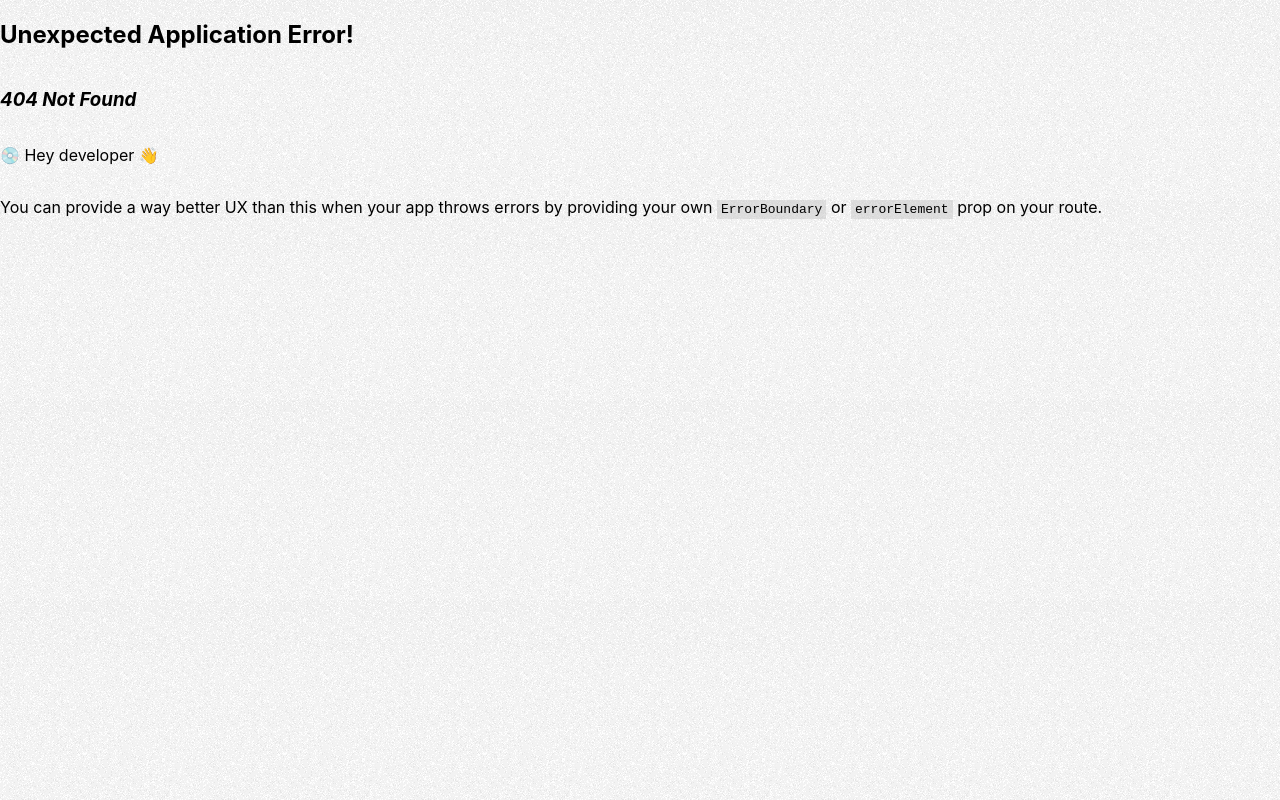
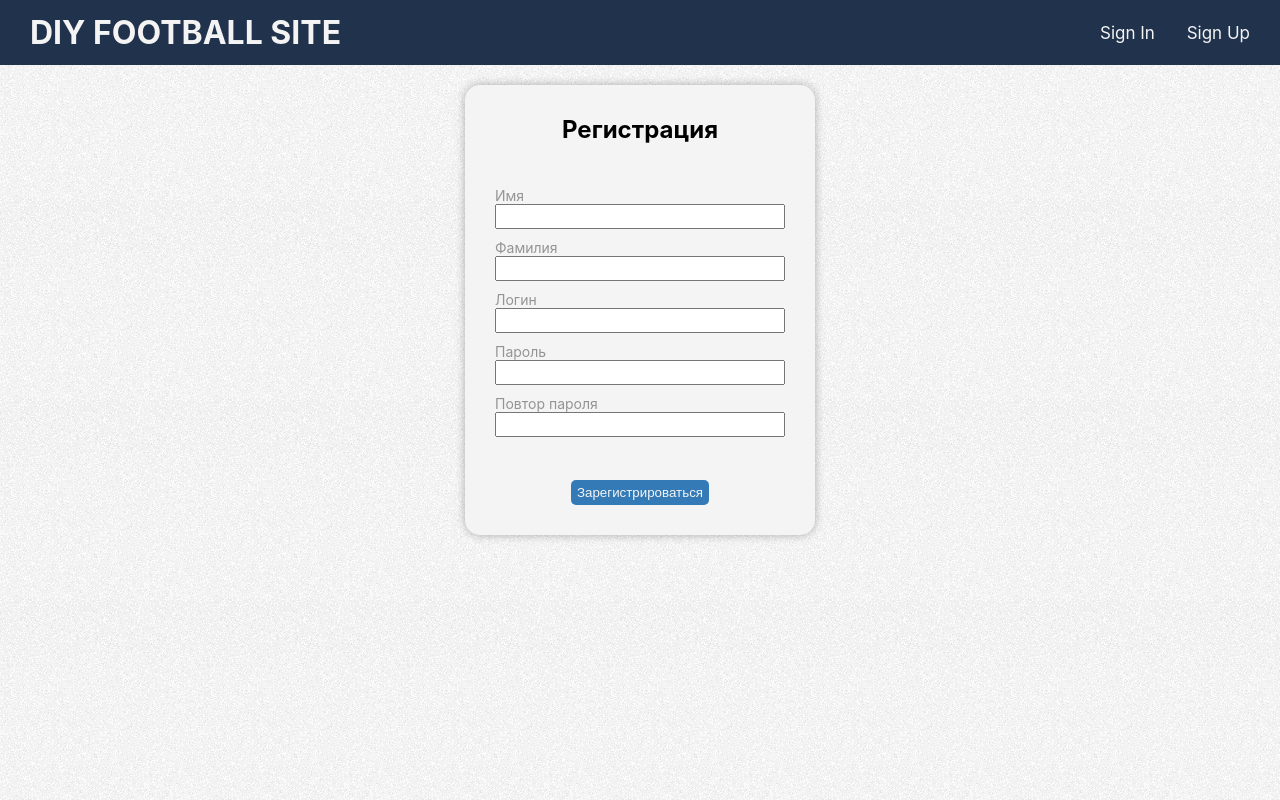
Before and after one commit to Alekrisun/Leagues, a React (Vite) app in the folder src/fe/: page /signup in a window 1280 px wide. Before the commit this address had no page. Built offline with nearby package versions, Linux system fonts and the light colour scheme.

Commit message:
feat: add signup layout

```diff
--- a/src/fe/package.json
+++ b/src/fe/package.json
@@ -13,6 +13,7 @@
     "@types/react-router": "^5.1.20",
     "eslint-config-prettier": "^9.1.0",
     "eslint-plugin-prettier": "^5.2.1",
+    "js-cookie": "^3.0.5",
     "react": "^18.3.1",
     "react-dom": "^18.3.1",
     "react-icons": "^5.3.0",
--- a/src/fe/src/components/header/header.tsx
+++ b/src/fe/src/components/header/header.tsx
@@ -1,3 +1,4 @@
+import { Link } from 'react-router';
 import styles from '../layout/layout.module.css';
 
 export default function Header() {
@@ -6,8 +7,12 @@ export default function Header() {
       <div className={styles.headerContainer}>
         <h1 className={styles.siteHeading}>diy football site</h1>
         <div className={styles.headerBtnsWrapper}>
-          <button className={styles.headerBtn}>Login</button>
-          <button className={styles.headerBtn}>Sign Up</button>
+          <Link to="/signin" className={styles.headerBtn}>
+            Sign In
+          </Link>
+          <Link to="/signup" className={styles.headerBtn}>
+            Sign Up
+          </Link>
         </div>
       </div>
     </header>
--- a/src/fe/src/components/layout/layout.module.css
+++ b/src/fe/src/components/layout/layout.module.css
@@ -31,6 +31,10 @@
   .headerBtn:hover {
     cursor: pointer;
   }
+  .siteHeading:hover::before,
+  .headerBtn:hover::before {
+    width: 100%;
+  }
 }
 
 .siteHeading::before,
@@ -43,13 +47,6 @@
   width: 0;
   background-color: var(--diys-name-color);
   transition: 0.2s ease-in-out;
-}
-
-@media (pointer: fine) {
-  .siteHeading:hover::before,
-  .headerBtn:hover::before {
-    width: 100%;
-  }
 }
 
 .headerBtnsWrapper {
@@ -65,6 +62,7 @@
   font-size: 17px;
   border: none;
   background-color: transparent;
+  text-decoration: none;
 }
 
 .main {
--- a/src/fe/src/components/layout/layout.tsx
+++ b/src/fe/src/components/layout/layout.tsx
@@ -10,7 +10,7 @@ export default function Layout() {
       <main className={styles.main}>
         <Outlet />
       </main>
-      <Footer />
+      {/* <Footer /> */}
     </>
   );
 }
--- /dev/null
+++ b/src/fe/src/components/signin/signin.module.css
@@ -0,0 +1,5 @@
+.bg {
+  width: 100vw;
+  height: 100vh;
+  background-color: rgba(255, 255, 255, 0.2);
+}
--- /dev/null
+++ b/src/fe/src/components/signup/signup.module.css
@@ -0,0 +1,68 @@
+.signupForm {
+  display: flex;
+  flex-direction: column;
+  align-items: center;
+  justify-content: space-between;
+  width: 350px;
+  height: 450px;
+  margin: 0 auto;
+  padding: 30px;
+  background-color: var(--diys-box-table-column-color);
+  box-shadow: 0px 0px 10px rgba(0, 0, 0, 0.3);
+  border-radius: 15px;
+}
+
+.heading {
+  margin: 0;
+}
+
+.inputWrapper {
+  display: flex;
+  flex-direction: column;
+  align-items: flex-start;
+  width: 100%;
+  gap: 10px;
+}
+
+.label {
+  position: relative;
+  display: flex;
+  flex-direction: column;
+  width: 100%;
+  font-size: 14px;
+  color: var(--diys-box-table-cell-lighted);
+}
+
+.input {
+  height: 25px;
+}
+
+.invalidInput {
+  border-color: red;
+  outline-color: red;
+}
+
+.error {
+  position: absolute;
+  top: 45px;
+  left: 2px;
+  font-size: 8px;
+  color: red;
+}
+
+.button {
+  height: 25px;
+  color: var(--diys-name-color);
+  background-color: var(--diys-btn-bg-color);
+  border: none;
+  border-radius: 5px;
+  transition: 0.2s ease-in-out;
+}
+
+@media (pointer: fine) {
+  .button:hover {
+    cursor: pointer;
+    background-color: var(--diys-btn-hover-bg-color);
+    box-shadow: 0px 0px 10px rgba(0, 0, 0, 0.3);
+  }
+}
--- /dev/null
+++ b/src/fe/src/components/signup/signup.tsx
@@ -0,0 +1,146 @@
+import { useNavigate } from 'react-router';
+import styles from './signup.module.css';
+import { FormEvent, useState } from 'react';
+
+export default function SignUp() {
+  const [nameInput, setNameInput] = useState('');
+  const [lastNameInput, setLastNameInput] = useState('');
+  const [loginInput, setLoginInput] = useState('');
+  const [passwordInput, setPasswordInput] = useState('');
+  const [rPasswordInput, setRPasswordInput] = useState('');
+  const [validationErrors, setValidationErrors] = useState<string[]>([]);
+  const navigate = useNavigate();
+
+  const validateInput = () => {
+    let validationError = false;
+
+    if (nameInput.trim() === '') {
+      setValidationErrors((prevErrors) => [...prevErrors, 'name']);
+      validationError = true;
+    }
+    if (!lastNameInput.trim()) {
+      setValidationErrors((prevErrors) => [...prevErrors, 'lastname']);
+      validationError = true;
+    }
+    if (!loginInput.trim()) {
+      setValidationErrors((prevErrors) => [...prevErrors, 'login']);
+      validationError = true;
+    }
+    if (passwordInput.length < 6) {
+      setValidationErrors((prevErrors) => [...prevErrors, 'password']);
+      validationError = true;
+    }
+    if (passwordInput !== rPasswordInput) {
+      setValidationErrors((prevErrors) => [...prevErrors, 'r_password']);
+      validationError = true;
+    }
+    return !validationError;
+  };
+
+  const submitRegistration = async (event: FormEvent<HTMLFormElement>) => {
+    event.preventDefault();
+    setValidationErrors([]);
+    validateInput();
+    console.log(validationErrors);
+    if (validateInput()) {
+      const objToSend = {
+        firstname: nameInput,
+        lastname: lastNameInput,
+        login: loginInput,
+        password: passwordInput,
+      };
+
+      const response = await fetch(
+        'https://localhost:7184/authenticate/register',
+        {
+          method: 'POST',
+          headers: {
+            'Content-Type': 'application/json',
+          },
+          body: JSON.stringify(objToSend),
+        }
+      );
+
+      console.log(response);
+    }
+  };
+
+  return (
+    <form
+      onSubmit={(event) => submitRegistration(event)}
+      className={styles.signupForm}
+    >
+      <h2 className={styles.heading}>Регистрация</h2>
+      <div className={styles.inputWrapper}>
+        <label className={styles.label} htmlFor="firstname">
+          Имя
+          <input
+            onChange={(event) => setNameInput(event.target.value)}
+            className={`${styles.input} ${validationErrors.includes('name') ? styles.invalidInput : ''}`}
+            type="text"
+            id="firstname"
+            name="firstname"
+          ></input>
+          {validationErrors.includes('name') && (
+            <span className={styles.error}>Обязательное поле</span>
+          )}
+        </label>
+        <label className={styles.label} htmlFor="lastname">
+          Фамилия
+          <input
+            onChange={(event) => setLastNameInput(event.target.value)}
+            className={`${styles.input} ${validationErrors.includes('lastname') ? styles.invalidInput : ''}`}
+            type="text"
+            id="lastname"
+            name="lastname"
+          ></input>
+          {validationErrors.includes('lastname') && (
+            <span className={styles.error}>Обязательное поле</span>
+          )}
+        </label>
+        <label className={styles.label} htmlFor="login">
+          Логин
+          <input
+            onChange={(event) => setLoginInput(event.target.value)}
+            className={`${styles.input} ${validationErrors.includes('login') ? styles.invalidInput : ''}`}
+            type="text"
+            id="login"
+            name="login"
+          ></input>
+          {validationErrors.includes('login') && (
+            <span className={styles.error}>Обязательное поле</span>
+          )}
+        </label>
+        <label className={styles.label} htmlFor="password">
+          Пароль
+          <input
+            onChange={(event) => setPasswordInput(event.target.value)}
+            className={`${styles.input} ${validationErrors.includes('password') ? styles.invalidInput : ''}`}
+            type="password"
+            id="password"
+            name="password"
+          ></input>
+          {validationErrors.includes('password') && (
+            <span className={styles.error}>
+              Длинна пароля меньше 6 символов
+            </span>
+          )}
+        </label>
+        <label className={styles.label} htmlFor="password_repeat">
+          Повтор пароля
+          <input
+            onChange={(event) => setRPasswordInput(event.target.value)}
+            className={`${styles.input} ${validationErrors.includes('r_password') ? styles.invalidInput : ''}`}
+            type="password"
+            id="password_repeat"
+            name="password_repeat"
+          ></input>
+          {validationErrors.includes('r_password') && (
+            <span className={styles.error}>Пароли не совпадают</span>
+          )}
+        </label>
+      </div>
+      <button className={styles.button}>Зарегистрироваться</button>
+    </form>
+  );
+}
```
Also changed, not shown: src/fe/src/components/signin/signin.tsx (added, +13 -0 lines), src/fe/src/main.tsx (+9 -0 lines), 1 other file (tests, documents, lock files or other folders).
